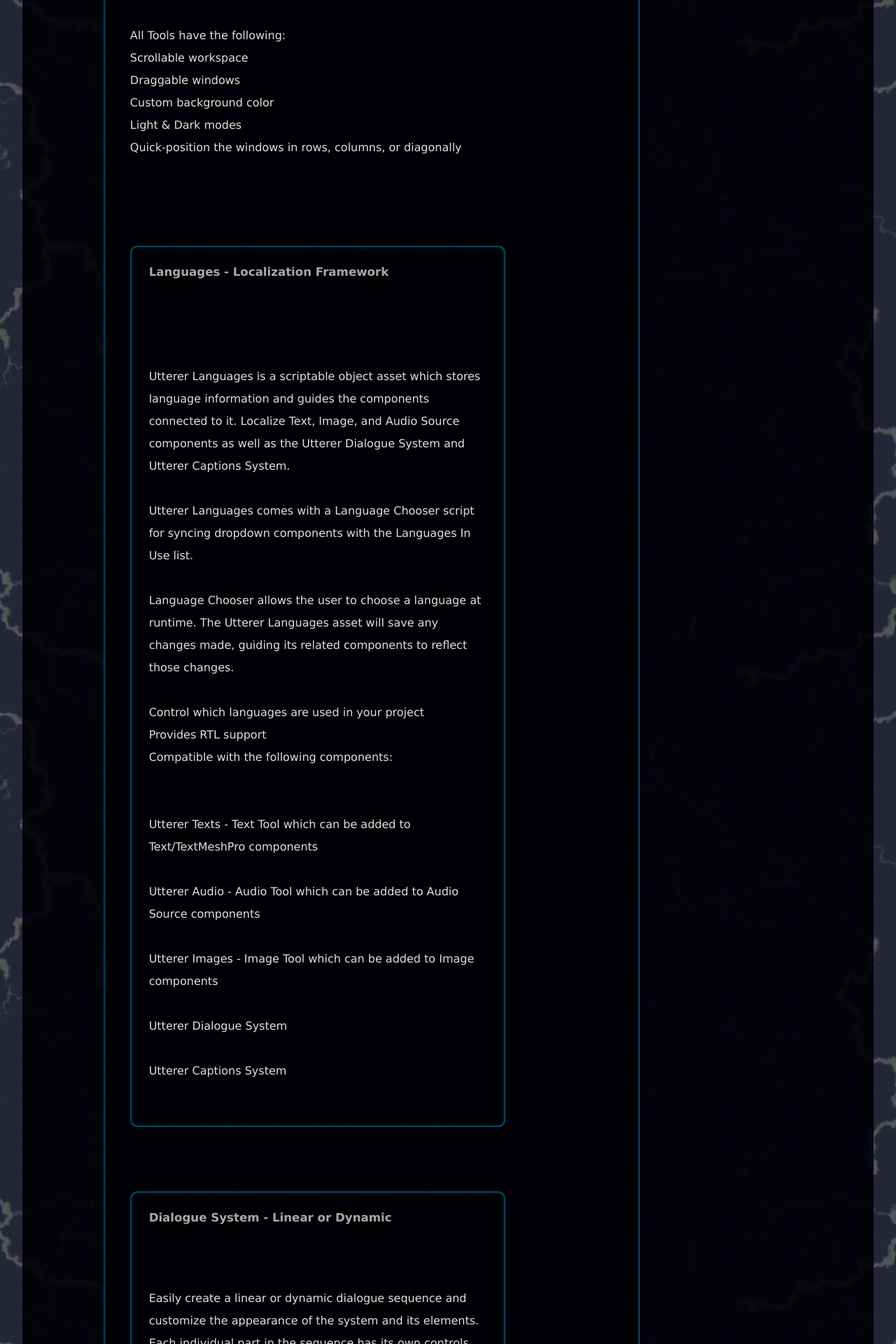
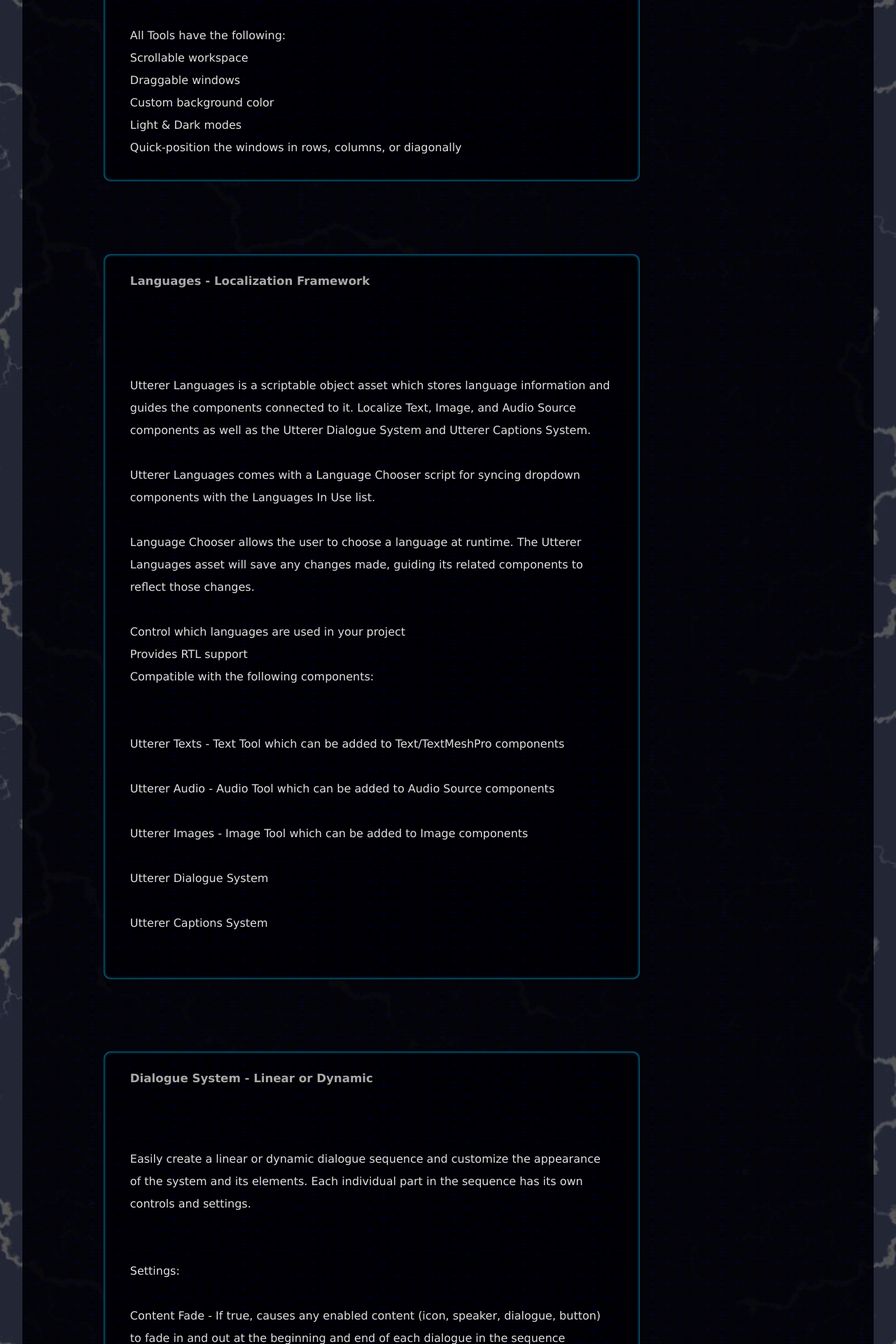
Before and after one commit to Madsir/madsirstudio.github.io, a Jekyll site: the page built from utterer/index.html, in a window 1280 px wide. Shown: the part 1022-2942 px from the top of the page at 70% size. Built offline with Jekyll 4.4.1, drawn with Linux system fonts in a browser that asks for light colours.

Commit message:
Update index.html

```diff
--- a/utterer/index.html
+++ b/utterer/index.html
@@ -150,7 +150,7 @@ Draggable windows<br>
 Custom background color<br>
 Light & Dark modes<br>
 Quick-position the windows in rows, columns, or diagonally<br><br>
-		</p><div>
+		</p></div>
 		<br><br>
 		<br>
 		<br>
```
